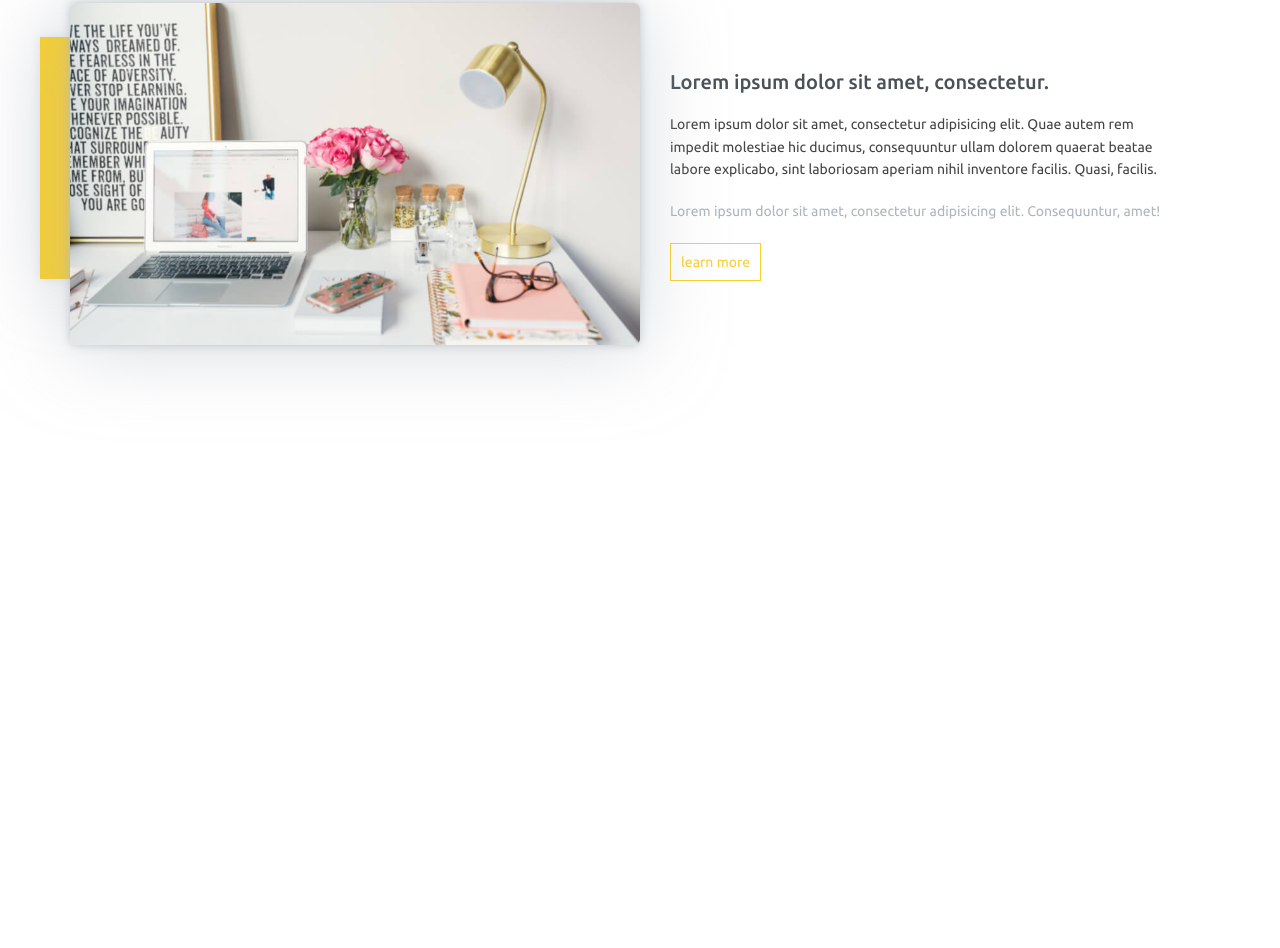
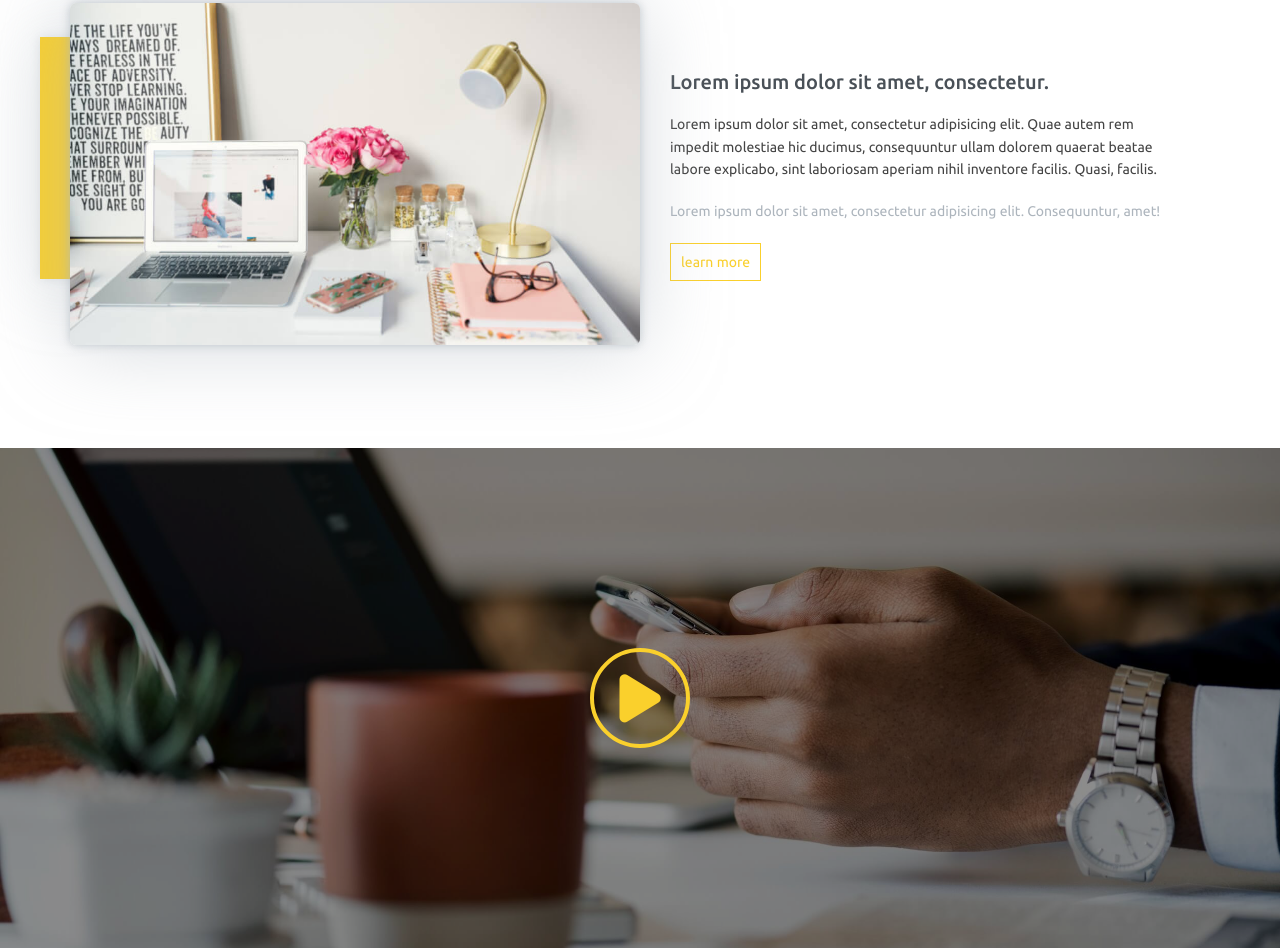
Before and after one commit to Cisco1cisco/CreativeDesign-Template, a plain HTML site: page index.html in a window 1280 px wide. Shown: the part 1500-2448 px from the top of the page. Before the commit the page ends 1948 px from the top, so only its background shows below. Drawn offline with Linux system fonts and the light colour scheme.

Commit message:
Added the Features Section

```diff
--- a/css/main.css
+++ b/css/main.css
@@ -468,3 +468,47 @@ header nav .icon span {
 }
 
 /* End No Name */
+
+/* Start Features */
+
+.features {
+  min-height: 500px;
+  background-image: url(../photos/bg-img-1.jpg);
+  background-size: cover;
+  background-position: center center;
+  position: relative;
+  display: flex;
+  justify-content: center;
+  align-items: center;
+}
+
+.features::before {
+  content: "";
+  position: absolute;
+  width: 100%;
+  height: 100%;
+  background-color: rgba(0 0 0 / 45%);
+}
+
+.features .icon {
+  border: 4px solid var(--main-color, #fad02c);
+  border-radius: 50%;
+  -webkit-border-radius: 50%;
+  -moz-border-radius: 50%;
+  -ms-border-radius: 50%;
+  -o-border-radius: 50%;
+  width: 100px;
+  height: 100px;
+  display: flex;
+  justify-content: center;
+  align-items: center;
+  position: relative;
+}
+
+.features .icon a {
+  font-size: 55px;
+  color: var(--main-color, #fad02c);
+  display: block;
+}
+
+/* End Features */
--- a/index.html
+++ b/index.html
@@ -37,7 +37,7 @@
           <ul>
             <li><a href="#" class="active">home</a></li>
             <li><a href="#about">about</a></li>
-            <li><a href="#">features</a></li>
+            <li><a href="#features">features</a></li>
             <li><a href="#">Testmonial</a></li>
             <li><a href="#">contact</a></li>
           </ul>
@@ -130,5 +130,12 @@
       </div>
     </div>
     <!-- End No Name -->
+    <!-- Start Features -->
+    <div class="features" id="features">
+      <div class="icon">
+        <a href="#"><i class="fa-solid fa-play"></i></a>
+      </div>
+    </div>
+    <!-- End Features -->
   </body>
 </html>
```
Also changed, not shown: photos/bg-img-1.jpg (added).
